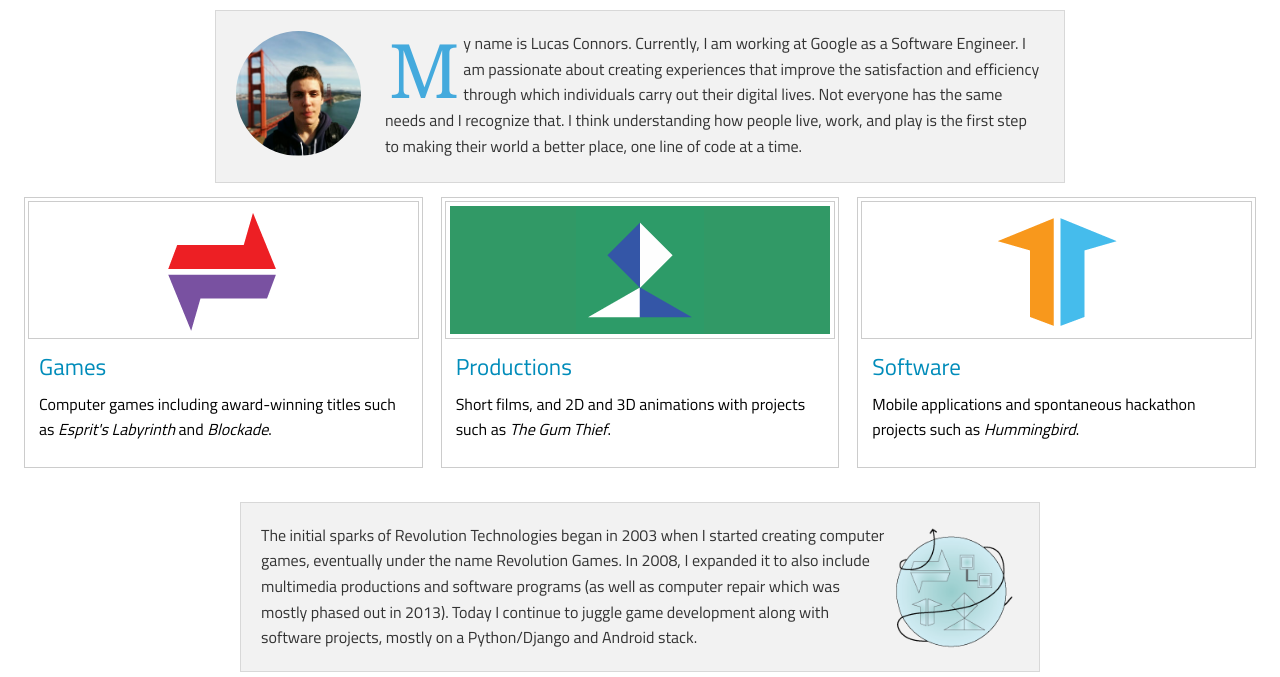
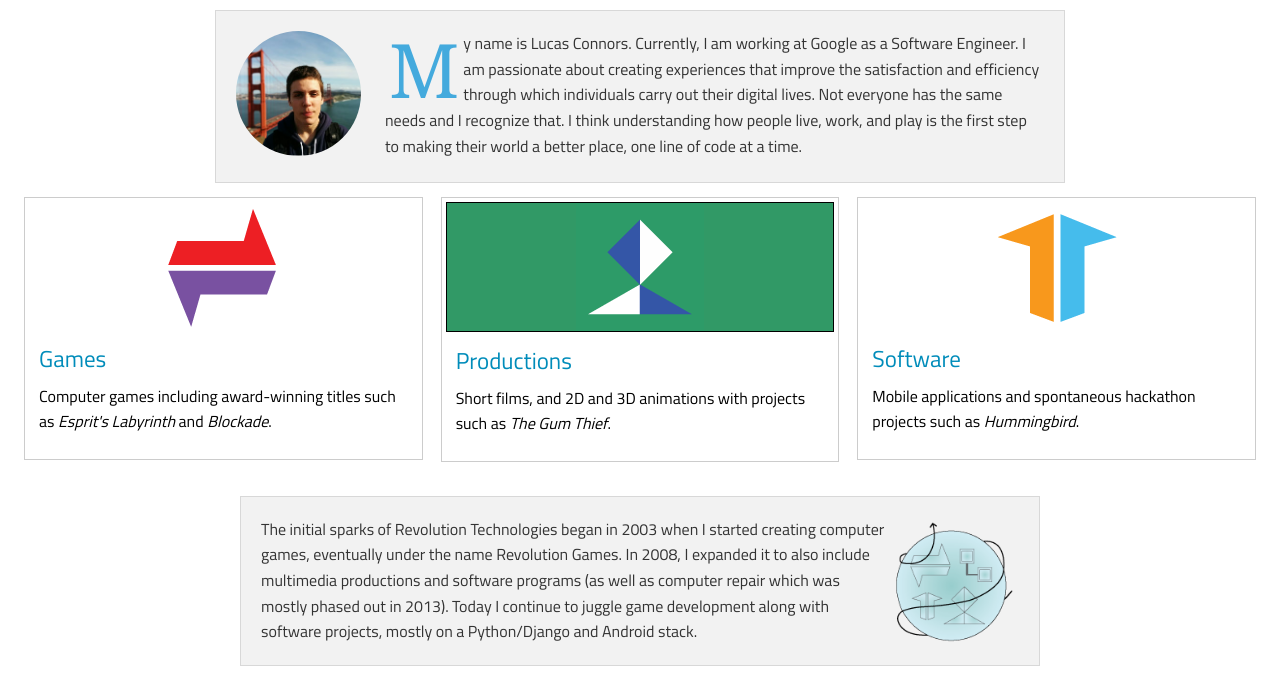
Before and after one commit to RevolutionTech/revolutiontech.ca, a Django app: page / in a window 1280 px wide. Shown: the part 56-733 px from the top of the page. Run offline with Django 3.2, Linux system fonts and the light colour scheme.

Commit message:
Remove thumbnail around category image on home

```diff
--- a/static/css/revolutiontech.css
+++ b/static/css/revolutiontech.css
@@ -92,14 +92,21 @@
     color: #000000;
 }
 
-.category-links > li > a > .th > .th {
+.category-img {
     width: 100%;
 }
 
-.category-links > li > a > .th > .th > img {
+.category-img > img {
     display: block;
     margin-left: auto;
     margin-right: auto;
+}
+
+.category-img-productions {
+    border-style: solid;
+    border-width: 1px;
+    border-color: #000000;
+    background: #319966;
 }
 
 .footer-back {
--- a/templates/home.html
+++ b/templates/home.html
@@ -12,7 +12,7 @@
     <li>
         <a href="{% url 'games' %}">
             <div class="th">
-                <div class="th"><img src="{% static "img/games.png" %}" alt="Revolution Games"></div>
+                <div class="category-img"><img src="{% static "img/games.png" %}" alt="Revolution Games"></div>
                 <h4>Games</h4>
                 <p>Computer games including award-winning titles such as <em>Esprit's Labyrinth</em> and <em>Blockade</em>.</p>
             </div>
@@ -21,7 +21,7 @@
     <li>
         <a href="{% url 'productions' %}">
             <div class="th">
-                <div class="th" style="background: #319966;"><img src="{% static "img/productions.png" %}" alt="Revolution Productions"></div>
+                <div class="category-img category-img-productions"><img src="{% static "img/productions.png" %}" alt="Revolution Productions"></div>
                 <h4>Productions</h4>
                 <p>Short films, and 2D and 3D animations with projects such as <em>The Gum Thief</em>.</p>
             </div>
@@ -30,7 +30,7 @@
     <li>
         <a href="{% url 'software' %}">
             <div class="th">
-                <div class="th"><img src="{% static "img/software.png" %}" alt="Revolution Software"></div>
+                <div class="category-img"><img src="{% static "img/software.png" %}" alt="Revolution Software"></div>
                 <h4>Software</h4>
                 <p>Mobile applications and spontaneous hackathon projects such as <em>Hummingbird</em>.</p>
             </div>
```
